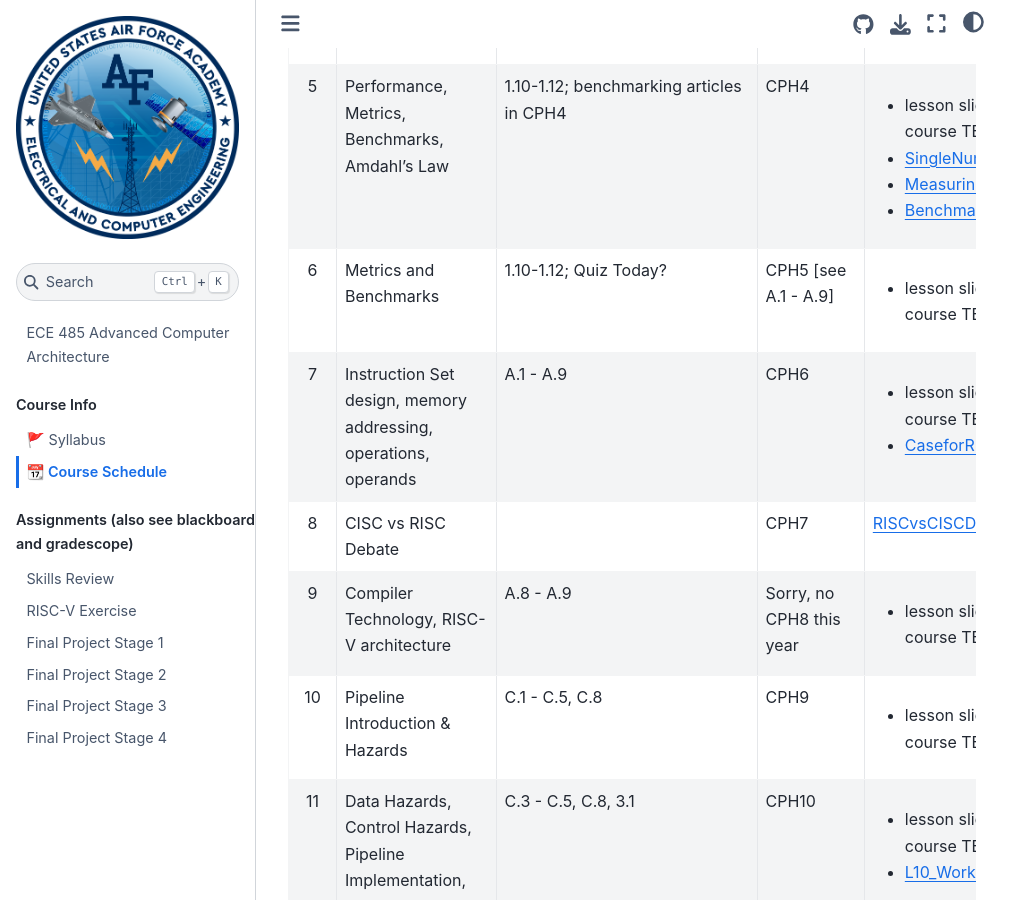
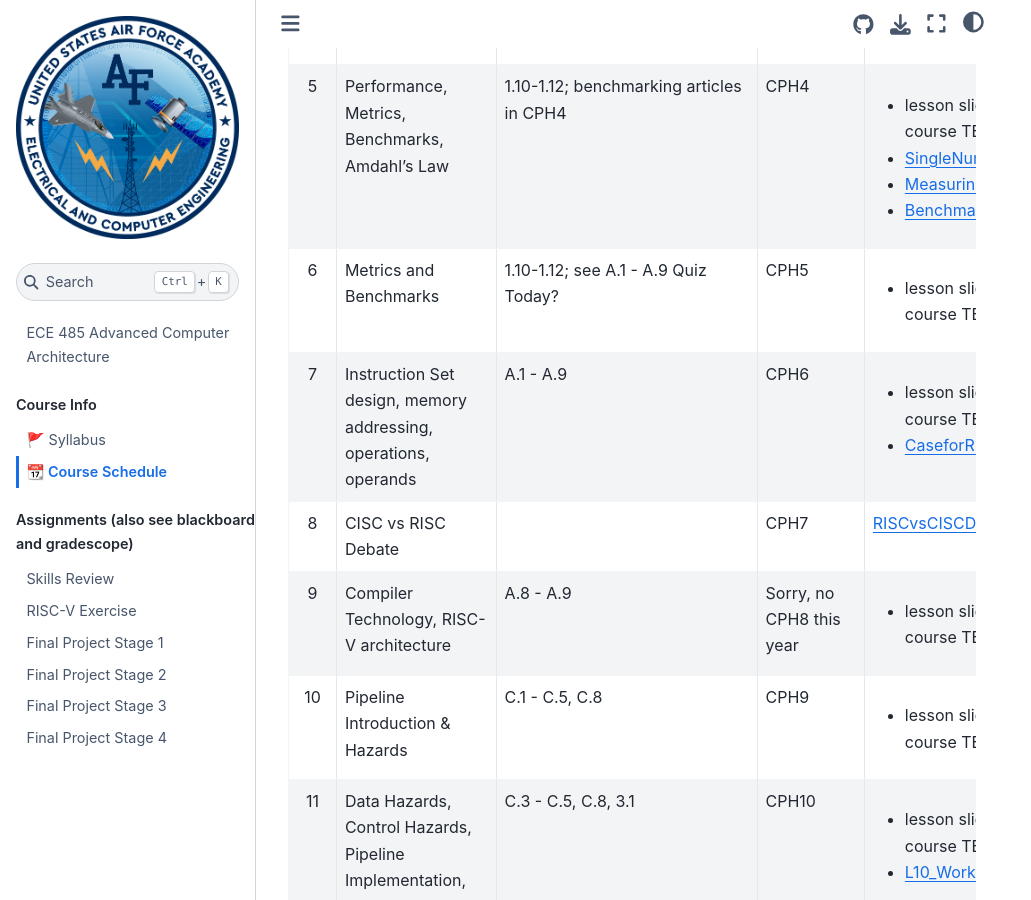
Before and after one commit to USAFA-ECE/ece485, a Jupyter Book: the page built from book/schedule.md, in a window 1280 px wide and 900 px high, scrolled down 879 px. Shown: the whole window, without its empty margins (0-1031 px from the left). Built offline with Jupyter Book 1.0.4 settings and Sphinx 7.4.7 and the Sphinx Book theme 1.1.4, drawn with Linux system fonts in a browser that asks for light colours.

```diff
--- a/book/schedule.md
+++ b/book/schedule.md
@@ -13,7 +13,7 @@ This schedule is subject to change as appropriate.
 | 3   | Trends in Computer Technology                                       | 1.6 - 1.9                                  | CPH2   |   <ul><li>lesson slides are on course TEAMs site </li></ul>    |
 | 4   | Price vs Performance                                                | 1.8 - 1.9        | [skills Review](skillsreview.md)  |   <ul><li>lesson slides are on course TEAMs site </li></ul>     |
 | 5   | Performance, Metrics, Benchmarks, Amdahl's Law    | 1.10-1.12; benchmarking articles in CPH4   | CPH4     | <ul><li>lesson slides are on course TEAMs site </li><li> [SingleNumber](benchmark/PerformanceSingleNumber.pdf) </li><li>[MeasuringPerformance](benchmark/MeasuringPerformance.pdf) </li><li>[BenchmarkDescriptions](benchmark/BenchmarkDescriptions.pdf)  </li></ul>  |
-| 6   | Metrics and Benchmarks                     | 1.10-1.12; Quiz Today?                   | CPH5 [see A.1 - A.9]                  |   <ul><li>lesson slides are on course TEAMs site </li></ul>    |
+| 6   | Metrics and Benchmarks                     | 1.10-1.12; see A.1 - A.9 Quiz Today?                   | CPH5                  |   <ul><li>lesson slides are on course TEAMs site </li></ul>    |
 | 7   | Instruction Set design, memory addressing, operations, operands     | A.1 - A.9    | CPH6                  | <ul><li>lesson slides are on course TEAMs site </li><li> [CaseforRISC](handouts/CaseforRISC.pdf) </li></ul>     |
 | 8   | CISC vs RISC Debate                        |                                      | CPH7                   | [RISCvsCISCDebate](handouts/RISCvsCISCDebate.docx)  |
 | 9   | Compiler Technology, RISC-V architecture                            | A.8 - A.9   | Sorry, no CPH8 this year   |   <ul><li>lesson slides are on course TEAMs site </li></ul>      |
```
